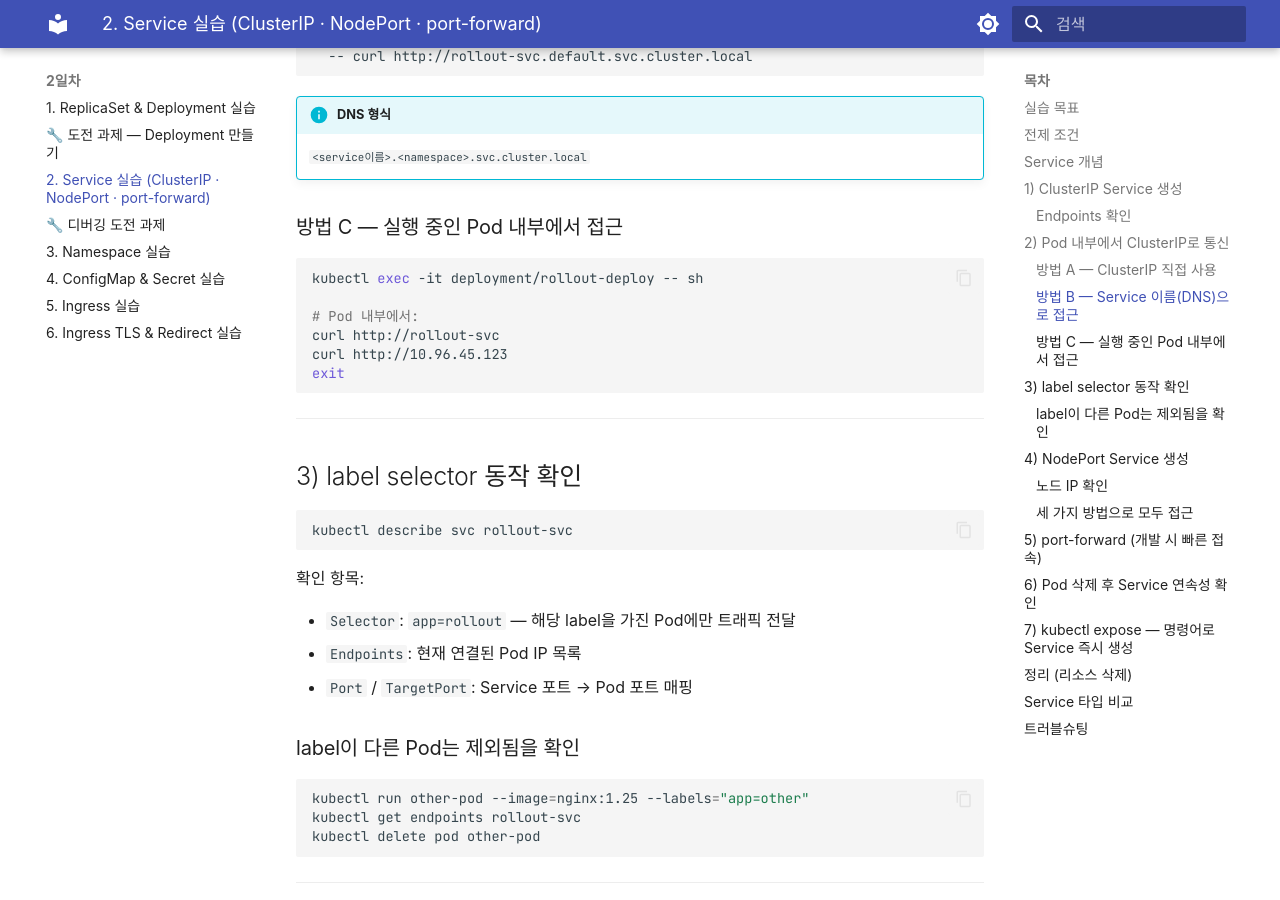
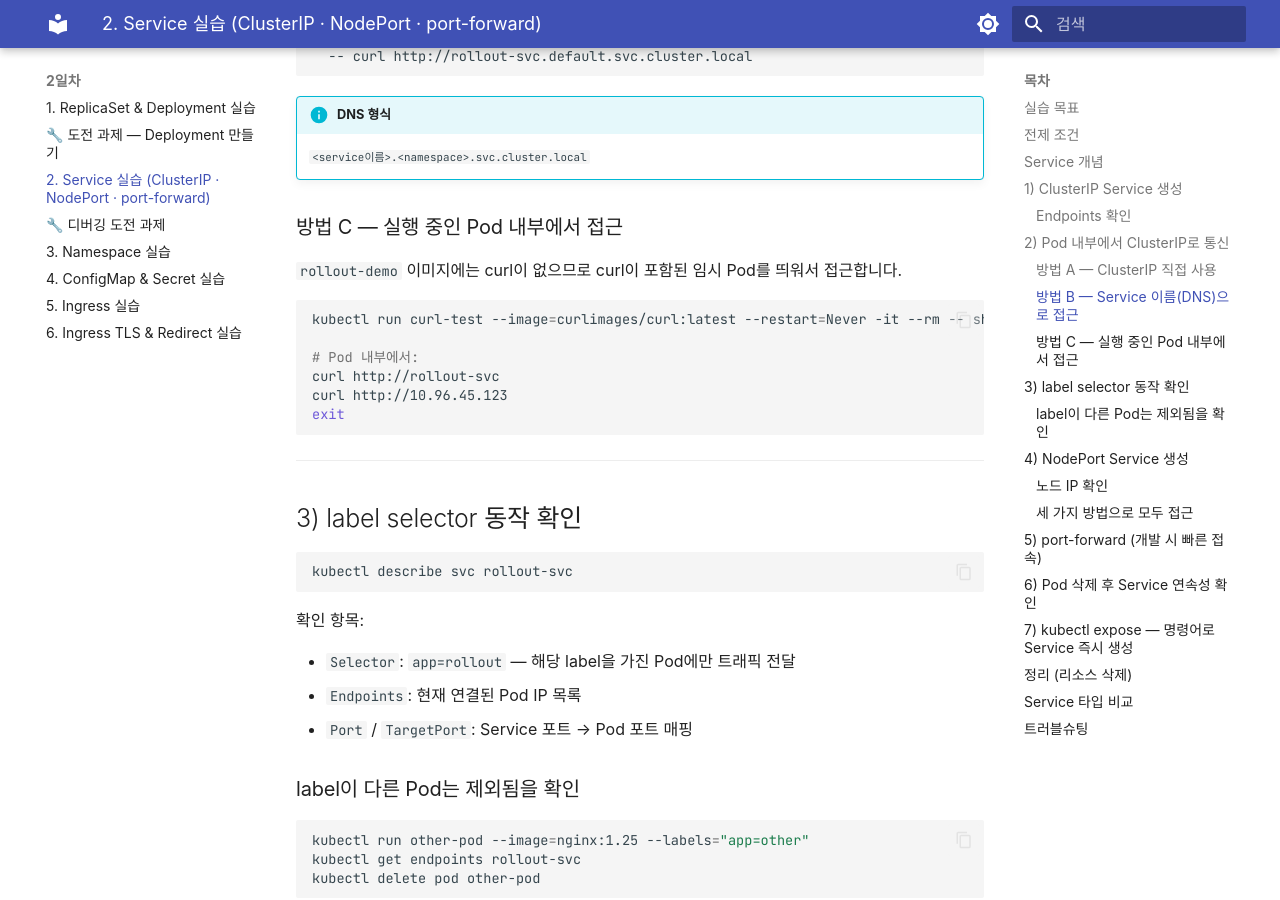
Before and after one commit to skilleat-labs/k8s-for-4days, an MkDocs documentation site: the page built from docs/day2/2-2-service.md, in a window 1280 px wide and 900 px high, scrolled down 1875 px. Built offline with MkDocs 1.6.1 and Material for MkDocs 9.7.7, drawn with Linux system fonts in a browser that asks for light colours; some web fonts are replaced.

Commit message:
Replace rollout-deploy exec with curlimages/curl pod in method C

````diff
--- a/docs/day2/2-2-service.md
+++ b/docs/day2/2-2-service.md
@@ -88,8 +88,10 @@ kubectl run curl-test --image=curlimages/curl:latest --restart=Never -it --rm \
 
 ### 방법 C — 실행 중인 Pod 내부에서 접근
 
+`rollout-demo` 이미지에는 curl이 없으므로 curl이 포함된 임시 Pod를 띄워서 접근합니다.
+
 ```bash
-kubectl exec -it deployment/rollout-deploy -- sh
+kubectl run curl-test --image=curlimages/curl:latest --restart=Never -it --rm -- sh
 
 # Pod 내부에서:
 curl http://rollout-svc
````
